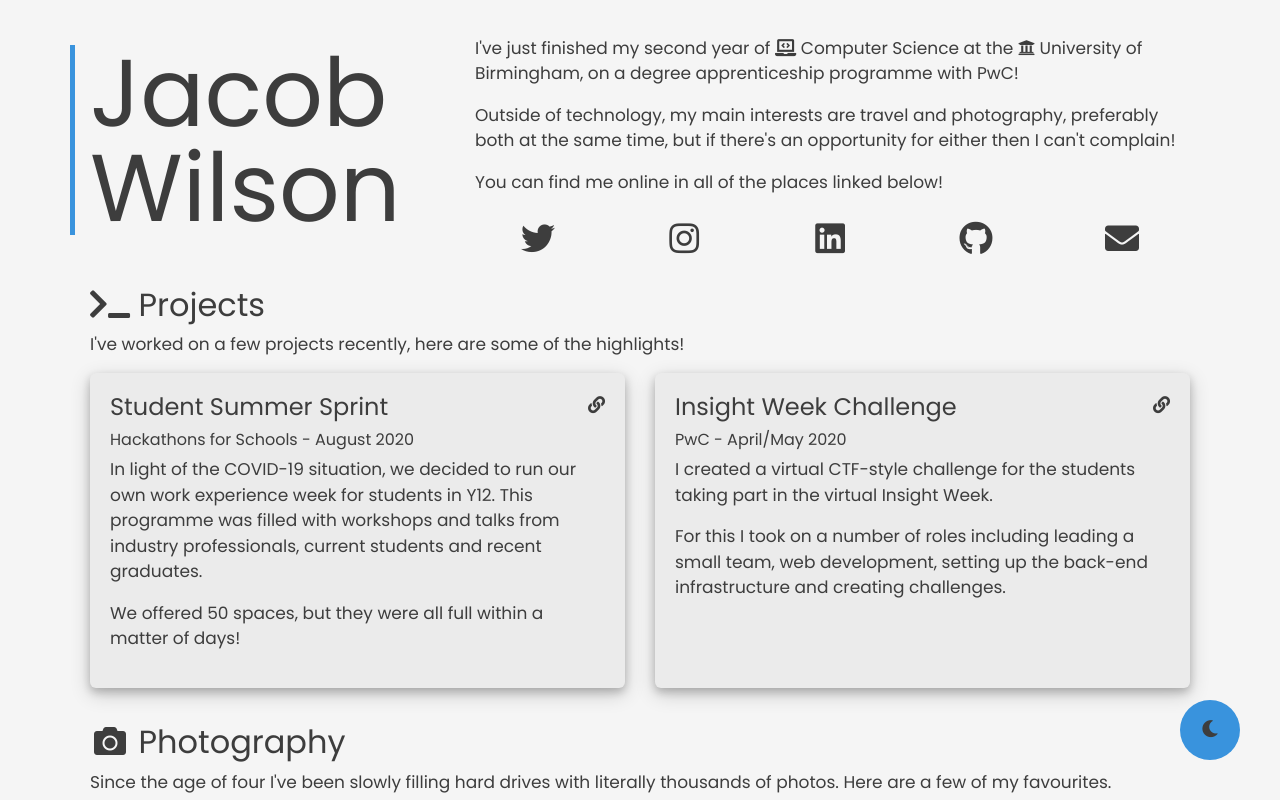
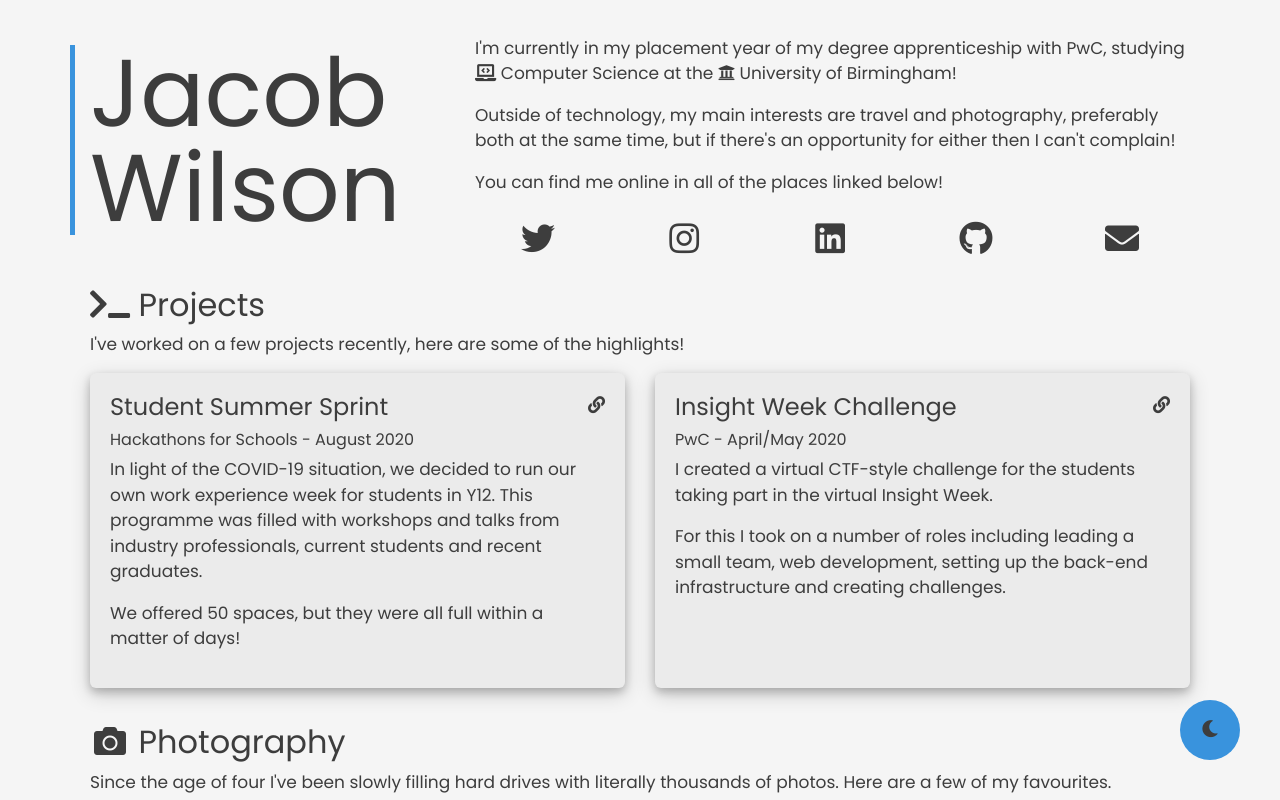
Before and after one commit to jac0bwilson/website, a plain HTML site: page index.html in a window 1280 px wide. Shown: the top 800 px of the page. Drawn offline with nearby package versions, Linux system fonts and the light colour scheme.

Commit message:
Update for new academic year

```diff
--- a/index.html
+++ b/index.html
@@ -20,9 +20,9 @@
                     <div class="col col-md-8">
                         <div class="description">
                             <p>
-                                I've just finished my second year of <i class="fas fa-laptop-code"></i>
-                                Computer Science at the <i class="fas fa-university"></i> University of
-                                Birmingham, on a degree apprenticeship programme with PwC!
+                                I'm currently in my placement year of my degree apprenticeship with
+                                PwC, studying <i class="fas fa-laptop-code"></i> Computer Science
+                                at the <i class="fas fa-university"></i> University of Birmingham!
                             </p>
                             <p>
                                 Outside of technology, my main interests are travel and photography,
```
